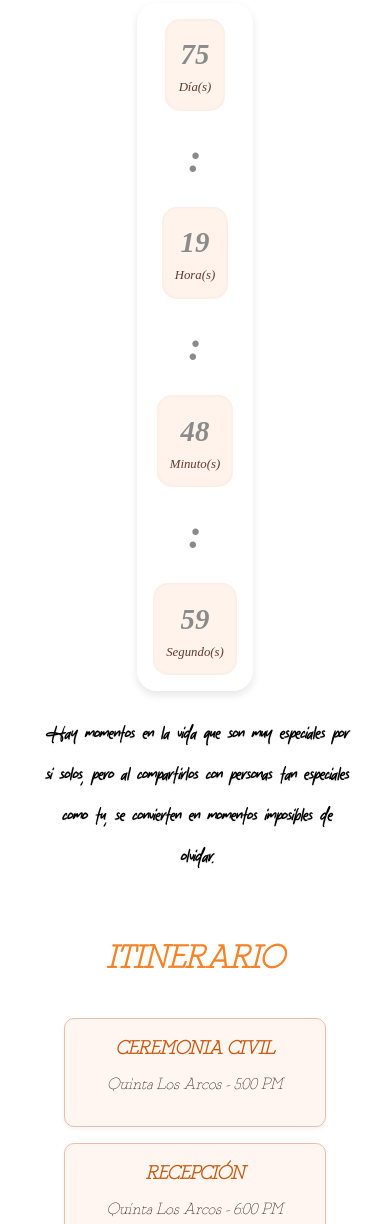
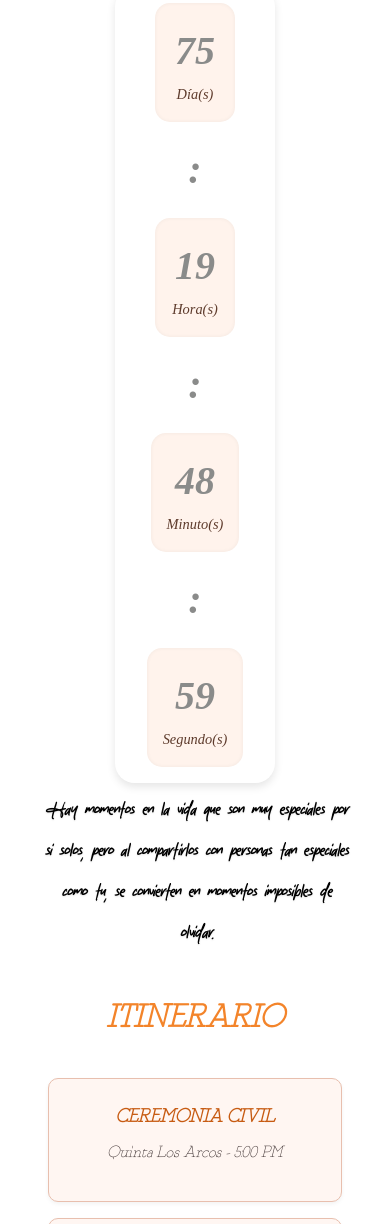
Before and after one commit to dev-luisv/invitacion-boda, a plain HTML site: page index.html in a window 390 px wide. Shown: the part 776-2000 px from the top of the page. Drawn offline with Linux system fonts and the light colour scheme.

Commit message:
Add files via upload

```diff
--- a/style.css
+++ b/style.css
@@ -371,33 +371,5 @@ footer {
 
   .countdown {
     flex-direction: column;
-    gap: 1rem;
-    padding: 1rem;
-  }
-
-  .time-box {
-    min-width: 60px;
-    padding: 0.8rem;
-  }
-
-  .time-box span {
-    font-size: 1.8rem;
-  }
-
-  .time-box small {
-    font-size: 0.8rem;
-  }
-
-  .evento {
-    margin: 1rem;
-    padding: 1rem;
-  }
-
-  #regalos {
-    width: 90%;
-  }
-
-  section {
-    margin: 1rem 0;
-  }
-}
+    gap
+::contentReference[oaicite:1]{index=1}
```
